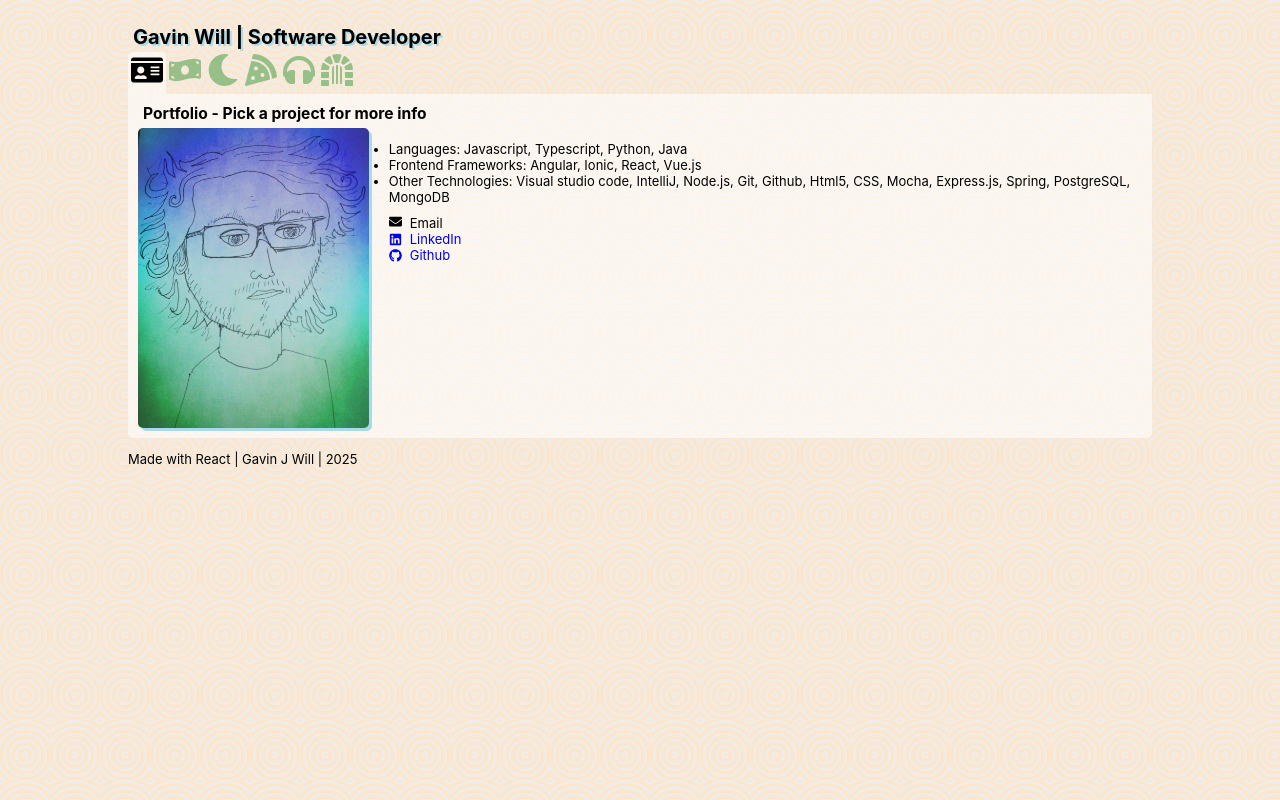
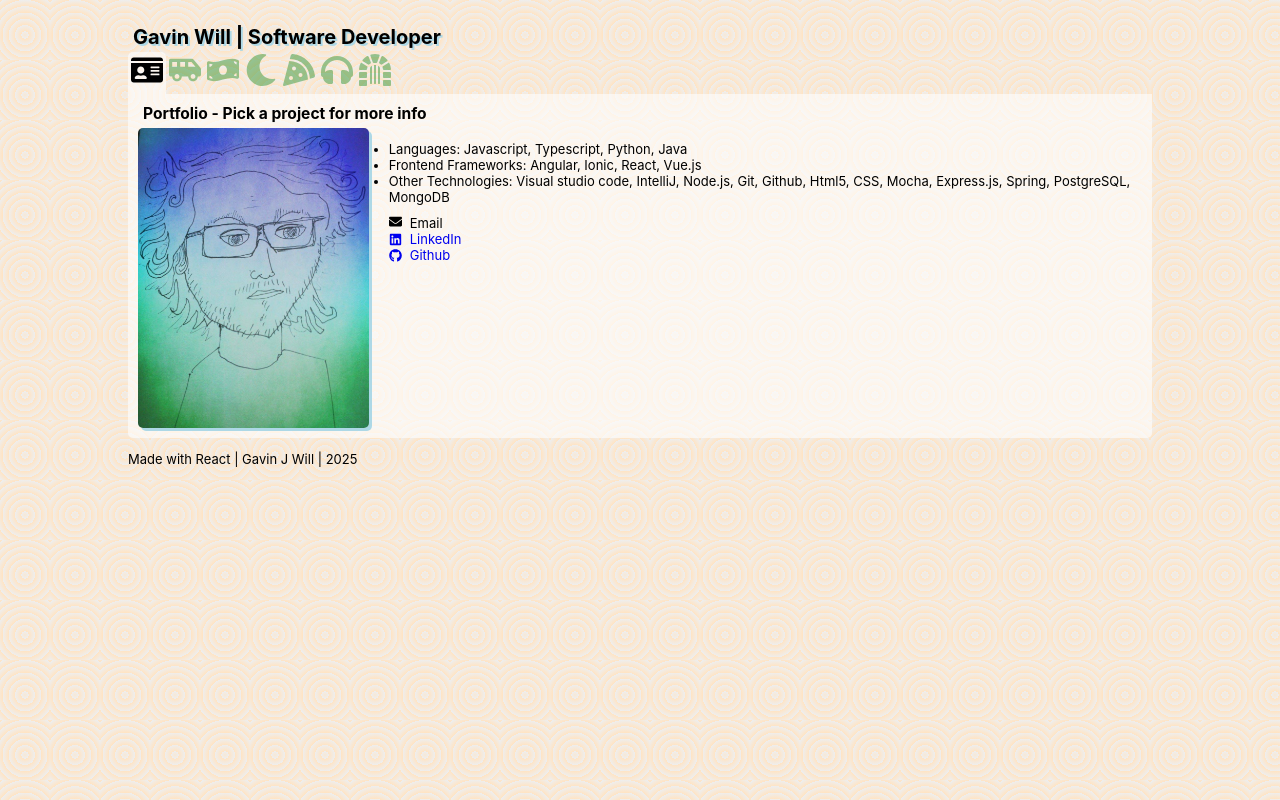
Before and after one commit to lushpurr/gjw_profile, a React (Create React App) app: page / in a window 1280 px wide. Built offline with nearby package versions, Linux system fonts and the light colour scheme.

Commit message:
Add uniqore to nav

```diff
--- a/src/components/ProjectNav.js
+++ b/src/components/ProjectNav.js
@@ -1,6 +1,6 @@
 import React, {useState} from 'react';
 import { NavLink } from "react-router-dom";
-import {FaIdCard, FaMoneyBillWave , FaMoon, FaPizzaSlice, FaHeadphones, FaDungeon} from 'react-icons/fa';
+import {FaShuttleVan, FaIdCard, FaMoneyBillWave , FaMoon, FaPizzaSlice, FaHeadphones, FaDungeon} from 'react-icons/fa';
 import './ProjectNav.css'
 
 function ProjectNav(){
@@ -13,6 +13,12 @@ function ProjectNav(){
                 <li>
                     <NavLink exact to={process.env.PUBLIC_URL + '/'}><FaIdCard className="icon" title="Profile"/></NavLink>
                 </li>
+
+                <li>
+                    <NavLink to="/uniqore"><FaShuttleVan className="icon" title="Spend Tracker"/></NavLink>
+
+                </li>
+
                 <li>
                     <NavLink to="/spend-tracker"><FaMoneyBillWave className="icon" title="Spend Tracker"/></NavLink>
                 </li>
--- a/src/containers/ProjectContainer.js
+++ b/src/containers/ProjectContainer.js
@@ -7,6 +7,7 @@ import SolarSystem from '../components/projects/SolarSystem';
 import FoodManagement from '../components/projects/FoodManagement';
 import Music from '../components/projects/Music';
 import AdventureGame from '../components/projects/AdventureGame';
+import UniQore from '../components/projects/UniQore';
 import './ProjectContainer.css'
 
 function ProjectContainer(){
@@ -26,6 +27,16 @@ function ProjectContainer(){
                     )
                 }}
             />
+            <Route exact path="/uniqore" render={() => {
+                return (
+                    <>
+										  <div className="project-info">
+                  			<UniQore/>
+                			</div>
+
+										</>
+                )
+            }}/>
             <Route exact path="/spend-tracker" render={() => {
                 return (
                 <>
```
